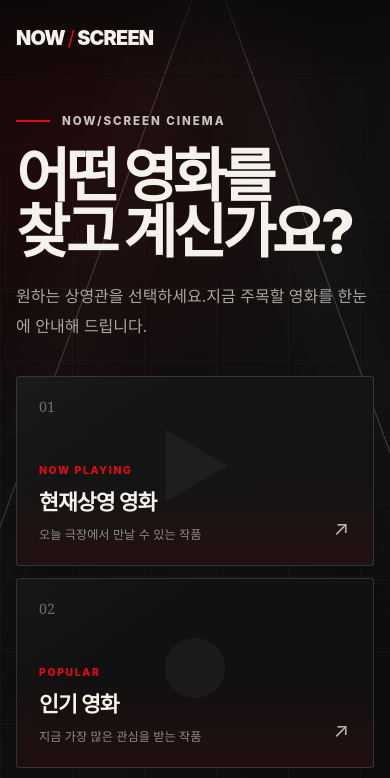
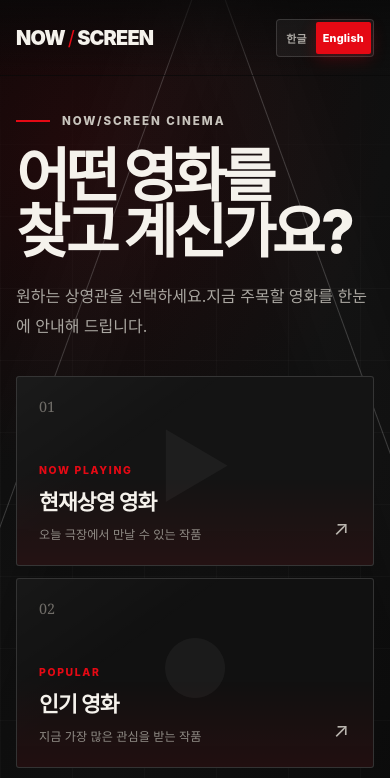
Before and after one commit to mecm3355-jpg/coalnu-2, a plain HTML site: page dist/index.html in a window 390 px wide. Shown: the top 778 px of the page. Drawn offline with Linux system fonts and the light colour scheme.

Commit message:
Add Korean and English movie language toggle

```diff
--- a/dist/index.html
+++ b/dist/index.html
@@ -21,9 +21,30 @@
       </a>
 
       <p id="header-category" class="header-category" hidden></p>
-      <button id="lobby-return" class="lobby-return" type="button" hidden>
-        <span aria-hidden="true">←</span> 로비로 돌아가기
-      </button>
+      <div class="header-actions">
+        <div class="language-switcher" role="group" aria-label="영화 정보 언어">
+          <button
+            class="language-button"
+            type="button"
+            data-language="ko-KR"
+            aria-pressed="false"
+          >
+            한글
+          </button>
+          <button
+            class="language-button is-active"
+            type="button"
+            data-language="en-US"
+            aria-pressed="true"
+          >
+            English
+          </button>
+        </div>
+        <button id="lobby-return" class="lobby-return" type="button" hidden>
+          <span aria-hidden="true">←</span>
+          <span class="lobby-return-label">로비로 돌아가기</span>
+        </button>
+      </div>
     </header>
 
     <main id="lobby" class="lobby">
--- a/dist/script.js
+++ b/dist/script.js
@@ -1,5 +1,7 @@
 const MOVIES_API_URL = "/api/movies";
 const IMAGE_BASE_URL = "https://image.tmdb.org/t/p";
+const DEFAULT_LANGUAGE = "en-US";
+const SUPPORTED_LANGUAGES = new Set(["ko-KR", "en-US"]);
 
 const CATEGORIES = {
   now_playing: {
@@ -10,7 +12,10 @@ const CATEGORIES = {
     kicker: "IN THEATERS NOW",
     eyebrow: "NOW PLAYING IN KOREA",
     countLabel: "현재 상영작",
-    fallbackOverview: "지금 극장에서 만나볼 수 있는 화제의 영화입니다.",
+    fallbackOverview: {
+      "ko-KR": "지금 극장에서 만나볼 수 있는 화제의 영화입니다.",
+      "en-US": "Discover a standout movie currently playing in theaters.",
+    },
   },
   popular: {
     endpoint: "popular",
@@ -20,7 +25,10 @@ const CATEGORIES = {
     kicker: "TRENDING WITH VIEWERS",
     eyebrow: "POPULAR MOVIES IN KOREA",
     countLabel: "인기 영화",
-    fallbackOverview: "지금 많은 관객이 관심 있게 보고 있는 영화입니다.",
+    fallbackOverview: {
+      "ko-KR": "지금 많은 관객이 관심 있게 보고 있는 영화입니다.",
+      "en-US": "Discover a movie attracting viewers around the world.",
+    },
   },
   top_rated: {
     endpoint: "top_rated",
@@ -30,7 +38,10 @@ const CATEGORIES = {
     kicker: "AUDIENCE FAVORITES",
     eyebrow: "TOP RATED MOVIES",
     countLabel: "최고 평점 영화",
-    fallbackOverview: "관객에게 높은 평가를 받은 작품을 만나보세요.",
+    fallbackOverview: {
+      "ko-KR": "관객에게 높은 평가를 받은 작품을 만나보세요.",
+      "en-US": "Discover one of the highest-rated movies on TMDB.",
+    },
   },
   upcoming: {
     endpoint: "upcoming",
@@ -40,7 +51,10 @@ const CATEGORIES = {
     kicker: "COMING TO THEATERS",
     eyebrow: "UPCOMING IN KOREA",
     countLabel: "개봉 예정 영화",
-    fallbackOverview: "곧 극장에서 만날 수 있는 기대작입니다.",
+    fallbackOverview: {
+      "ko-KR": "곧 극장에서 만날 수 있는 기대작입니다.",
+      "en-US": "Get ready for a highly anticipated upcoming release.",
+    },
   },
 };
 
@@ -68,6 +82,7 @@ const elements = {
   sectionTitle: document.querySelector("#section-title"),
   sectionKicker: document.querySelector("#section-kicker"),
   categoryButtons: document.querySelectorAll("[data-category]"),
+  languageButtons: document.querySelectorAll("[data-language]"),
   dialog: document.querySelector("#movie-dialog"),
   dialogClose: document.querySelector("#dialog-close"),
   dialogBackdrop: document.querySelector("#dialog-backdrop"),
@@ -82,7 +97,40 @@ const elements = {
 let movies = [];
 let featuredMovie = null;
 let currentCategory = "now_playing";
+let currentLanguage = getStoredLanguage();
 let activeRequest = null;
+
+function getStoredLanguage() {
+  try {
+    const storedLanguage = localStorage.getItem("movie-language");
+    return SUPPORTED_LANGUAGES.has(storedLanguage) ? storedLanguage : DEFAULT_LANGUAGE;
+  } catch {
+    return DEFAULT_LANGUAGE;
+  }
+}
+
+function storeLanguage(language) {
+  try {
+    localStorage.setItem("movie-language", language);
+  } catch {
+    // The language still works for this session when storage is unavailable.
+  }
+}
+
+function updateLanguageUI() {
+  elements.languageButtons.forEach((button) => {
+    const isActive = button.dataset.language === currentLanguage;
+    button.classList.toggle("is-active", isActive);
+    button.setAttribute("aria-pressed", String(isActive));
+  });
+
+  const contentLanguage = currentLanguage === "ko-KR" ? "ko" : "en";
+  elements.grid.lang = contentLanguage;
+  elements.heroTitle.lang = contentLanguage;
+  elements.heroOverview.lang = contentLanguage;
+  elements.dialogTitle.lang = contentLanguage;
+  elements.dialogOverview.lang = contentLanguage;
+}
 
 function showSkeletons() {
   elements.grid.innerHTML = "";
@@ -106,7 +154,7 @@ function formatReleaseDate(dateString) {
   const date = new Date(`${dateString}T00:00:00`);
   if (Number.isNaN(date.getTime())) return dateString;
 
-  return new Intl.DateTimeFormat("en-US", {
+  return new Intl.DateTimeFormat(currentLanguage, {
     year: "numeric",
     month: "short",
     day: "numeric",
@@ -224,7 +272,7 @@ function updateHero(movie) {
   featuredMovie = movie;
   elements.heroTitle.textContent = movie.title;
   elements.heroOverview.textContent =
-    movie.overview || category.fallbackOverview;
+    movie.overview || category.fallbackOverview[currentLanguage];
   elements.heroDetailButton.disabled = false;
 
   elements.heroBackdrop.classList.remove("is-loaded");
@@ -245,14 +293,19 @@ function updateHero(movie) {
 function openMovieDialog(movie) {
   elements.dialogLabel.textContent = CATEGORIES[currentCategory].eyebrow;
   elements.dialogTitle.textContent = movie.title;
-  elements.dialogRating.textContent = `★ ${movie.vote_average ? movie.vote_average.toFixed(1) : "평점 없음"}`;
+  const missingRating = currentLanguage === "ko-KR" ? "평점 없음" : "No rating";
+  elements.dialogRating.textContent = `★ ${movie.vote_average ? movie.vote_average.toFixed(1) : missingRating}`;
   elements.dialogDate.textContent = formatReleaseDate(movie.release_date);
   elements.dialogAdult.textContent = movie.adult ? "ADULT FLAGGED" : "NOT FLAGGED";
   elements.dialogAdult.title = movie.adult
     ? "TMDB에서 성인 콘텐츠로 표시한 작품입니다. 국내 관람등급과는 다릅니다."
     : "TMDB에서 성인 콘텐츠로 표시하지 않은 작품입니다. 국내 관람등급과는 다릅니다.";
   elements.dialogAdult.classList.toggle("is-adult", movie.adult);
-  elements.dialogOverview.textContent = movie.overview || "등록된 줄거리가 없습니다.";
+  elements.dialogOverview.textContent = movie.overview || (
+    currentLanguage === "ko-KR"
+      ? "등록된 줄거리가 없습니다."
+      : "No overview is available."
+  );
   elements.dialogBackdrop.style.backgroundImage = movie.backdrop_path
     ? `url("${IMAGE_BASE_URL}/w1280${movie.backdrop_path}")`
     : "none";
@@ -342,6 +395,7 @@ async function loadMovies(categoryKey = currentCategory) {
 
   const url = new URL(MOVIES_API_URL, window.location.origin);
   url.searchParams.set("category", category.endpoint);
+  url.searchParams.set("language", currentLanguage);
 
   try {
     const response = await fetch(url, { signal: request.signal });
@@ -388,6 +442,21 @@ elements.categoryButtons.forEach((button) => {
   });
 });
 
+elements.languageButtons.forEach((button) => {
+  button.addEventListener("click", () => {
+    const nextLanguage = button.dataset.language;
+    if (!SUPPORTED_LANGUAGES.has(nextLanguage) || nextLanguage === currentLanguage) return;
+
+    currentLanguage = nextLanguage;
+    storeLanguage(currentLanguage);
+    updateLanguageUI();
+
+    if (!elements.movieApp.hidden) {
+      loadMovies(currentCategory);
+    }
+  });
+});
+
 elements.lobbyReturn.addEventListener("click", () => {
   if (window.location.hash === "#lobby") {
     showLobby();
@@ -425,4 +494,5 @@ elements.retryButton.addEventListener("click", () => loadMovies(currentCategory)
 elements.refreshButton.addEventListener("click", () => loadMovies(currentCategory));
 document.querySelector("#current-year").textContent = new Date().getFullYear();
 
+updateLanguageUI();
 handleRoute();
--- a/dist/style.css
+++ b/dist/style.css
@@ -165,9 +165,57 @@ nav {
   letter-spacing: 0.14em;
 }
 
-.lobby-return {
+.header-actions {
   grid-column: 3;
   justify-self: end;
+  display: flex;
+  align-items: center;
+  gap: 10px;
+}
+
+.language-switcher {
+  display: inline-flex;
+  align-items: center;
+  gap: 2px;
+  padding: 3px;
+  border: 1px solid var(--line);
+  border-radius: 4px;
+  background: rgba(255, 255, 255, 0.05);
+}
+
+.language-button {
+  min-height: 36px;
+  padding: 0 12px;
+  border: 0;
+  border-radius: 2px;
+  background: transparent;
+  color: #aaa7a2;
+  cursor: pointer;
+  font: inherit;
+  font-size: 0.76rem;
+  font-weight: 800;
+  letter-spacing: 0.02em;
+  transition: color 180ms ease, background 180ms ease, box-shadow 180ms ease;
+}
+
+.language-button:hover,
+.language-button:focus-visible {
+  color: var(--text);
+  background: rgba(255, 255, 255, 0.1);
+}
+
+.language-button:focus-visible {
+  outline: 3px solid rgba(255, 255, 255, 0.85);
+  outline-offset: 3px;
+}
+
+.language-button.is-active {
+  background: var(--accent);
+  color: #fff;
+  box-shadow: 0 5px 16px rgba(229, 9, 20, 0.24);
+}
+
+.lobby-return {
   display: inline-flex;
   align-items: center;
   gap: 8px;
@@ -1235,10 +1283,26 @@ footer p {
     grid-column: 2;
   }
 
+  .header-actions {
+    grid-column: 3;
+    gap: 7px;
+  }
+
+  .language-button {
+    min-height: 34px;
+    padding: 0 9px;
+    font-size: 0.72rem;
+  }
+
   .lobby-return {
-    grid-column: 3;
     min-height: 42px;
-    padding: 0 13px;
+    width: 42px;
+    justify-content: center;
+    padding: 0;
+  }
+
+  .lobby-return-label {
+    display: none;
   }
 
   .lobby {
@@ -1323,9 +1387,23 @@ footer p {
     display: none;
   }
 
+  .header-actions {
+    gap: 5px;
+  }
+
+  .language-switcher {
+    padding: 2px;
+  }
+
+  .language-button {
+    min-height: 32px;
+    padding: 0 7px;
+    font-size: 0.68rem;
+  }
+
   .lobby-return {
-    padding: 0 11px;
-    font-size: 0.74rem;
+    width: 38px;
+    min-height: 38px;
   }
 
   .lobby {
```
Also changed, not shown: api/movies.mjs (+7 -1 lines), 1 other file.
